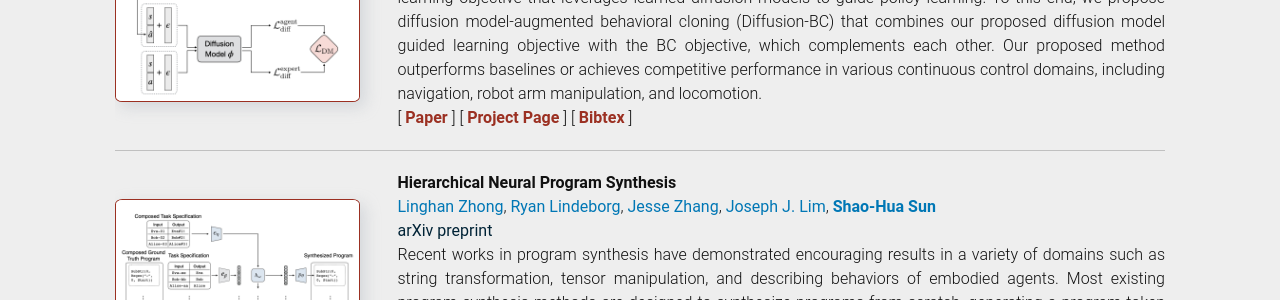
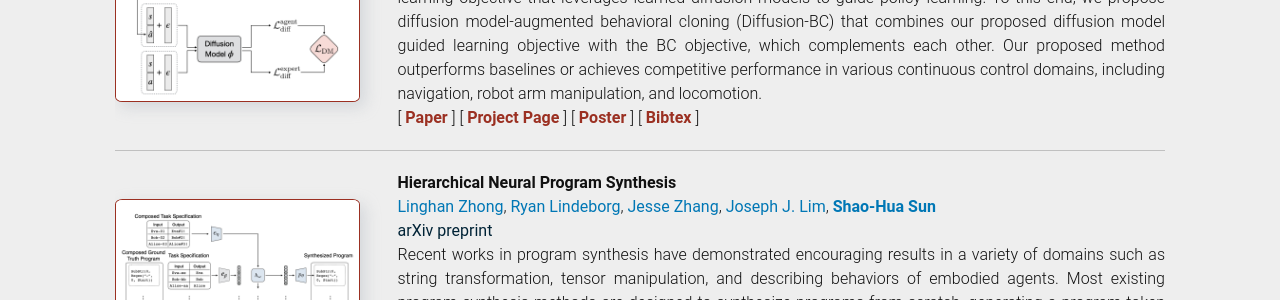
Before and after one commit to shaohua0116/shaohua0116.github.io, a Jekyll site: the page built from index.html, in a window 1280 px wide and 900 px high, scrolled down 2199 px. Shown: the part 152-452 px from the top of the window. Built offline with Jekyll 4.4.1, drawn with Linux system fonts in a browser that asks for light colours; some web fonts are replaced.

Commit message:
add icml2023f4lcd poster

```diff
--- a/_data/publications.yml
+++ b/_data/publications.yml
@@ -50,6 +50,8 @@
       url:  'https://arxiv.org/abs/2302.13335'
     - name: 'Project Page'
       url:  'https://nturobotlearninglab.github.io/dbc/'
+    - name: 'Poster'
+      url:  'https://nturobotlearninglab.github.io/dbc/asset/dbc_poster_icml2023_f4lcd.pdf'
     - name: 'Bibtex'
       url:  '/bibtex/dbc.txt'
   publisher:  'Frontiers4LCD Workshop at International Conference on Machine Learning (ICML) 2023'
```
